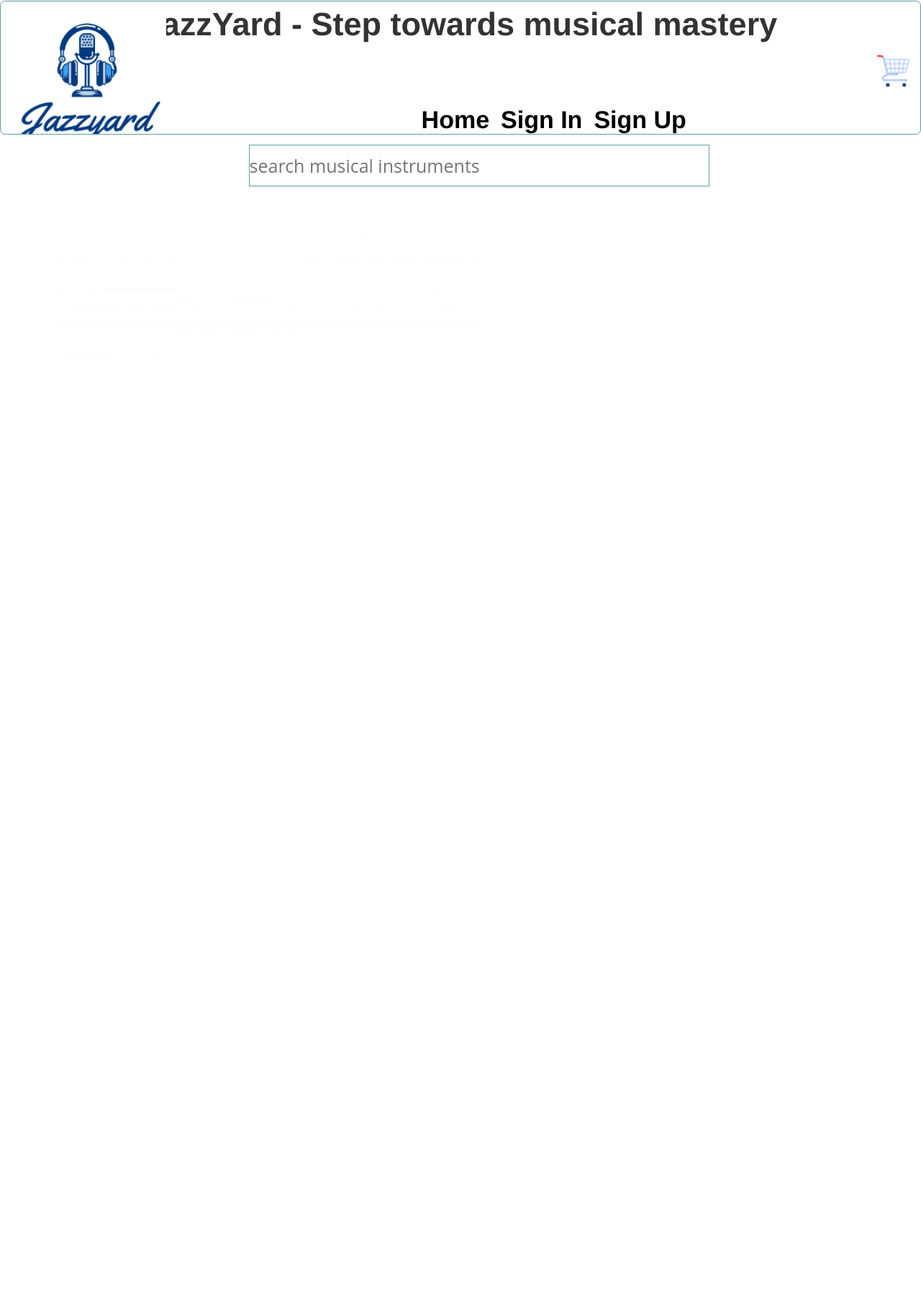
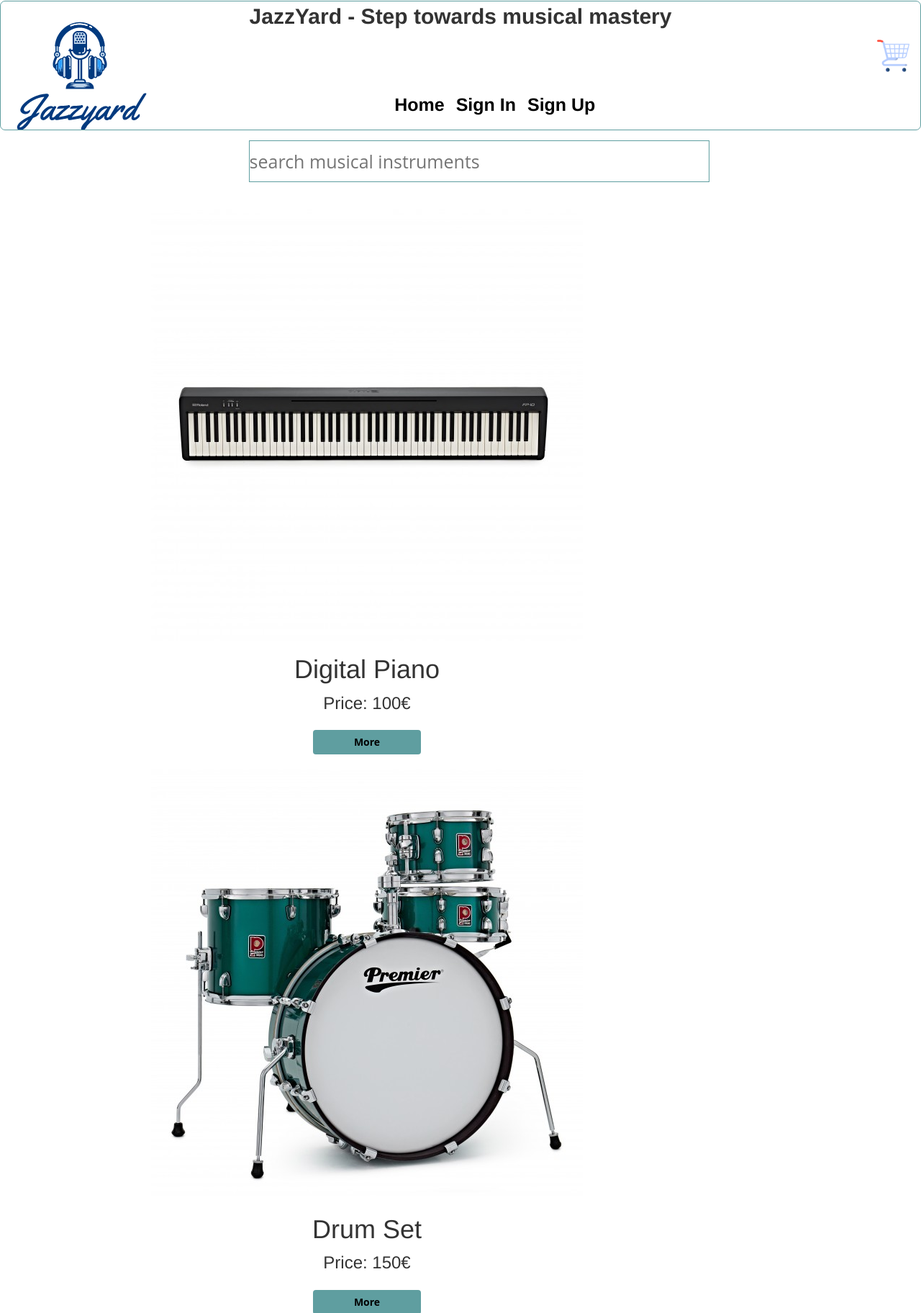
Before and after one commit to Naveen2369/B9IS123_PROGRAMMING_FOR_INFORMATION_SYSTEMS, a Python web app: template Jazzyard/templates/home.html in a window 1280 px wide. Shown: the top 1824 px of the page at 72% size. Before the commit the page ends 259 px from the top, so only its background shows below. Run offline with Jinja, Linux system fonts and the light colour scheme; the template is opened without the code that fills it, so the values that code supplies are empty; some libraries are stand-ins or nearby versions.

Commit message:
fixed styling issues

```diff
--- a/Jazzyard/static/styles.css
+++ b/Jazzyard/static/styles.css
@@ -1,6 +1,6 @@
 .container {
     z-index: 5;
-    height: auto;
+    height: 180px;
     width: auto;
     overflow: hidden;
     position: sticky;
@@ -13,7 +13,7 @@
 
   #musicinstrumentscatalog {
     background-color: white;
-    margin-left: 65px;
+    margin-left: 200px;
   }
 
   .main {
@@ -21,10 +21,14 @@
     margin: 0 auto;
   }
 
+  .card_price{
+    font-size:24px;
+  }
+
   .containerbody {
     margin-top:7px!important;
     z-index: 5;
-    height: 250px;
+    height: auto;
     width: auto;
     overflow: hidden;
     background: white;
@@ -53,7 +57,7 @@
 
 .nav{
   display:flex!important;
-  margin-left:45%!important;
+  margin-left:42%;
 }
 
 .nav>.nav-links>ul li:hover {
@@ -95,7 +99,7 @@
   .nav-link, .nav>.nav-links>ul li a {
     color: black;
     line-height: 40px;
-    font-size: 34px;
+    font-size: 25px;
     font-weight: 600;
     display: block;
     padding: 0 8px;
--- a/Jazzyard/templates/logintemplate.html
+++ b/Jazzyard/templates/logintemplate.html
@@ -19,7 +19,10 @@
 <body>
 
     <div class="container">
-        <div class="logo" onclick="GoToHome()"> </div>
+      <a href="/">
+        <img src="../static/logo.png" alt="JazzYard Logo" style="position: absolute; top: 10px; left: 10px; height: 200px;">
+    </a>
+
          <h3 style="margin-top:50x;text-align: center;font-size: 35px;font-weight: 600;"> {% block header %} {% endblock %} </h3>
          <div class="nav" style="float:left">
           {% if user.is_authenticated %}
--- a/Jazzyard/templates/template.html
+++ b/Jazzyard/templates/template.html
@@ -17,10 +17,10 @@
 
     <div class="container">
         <a href="/">
-            <img src="../static/logo.png" alt="JazzYard Logo" style="position: absolute; top: 10px; left: 10px; height: 220px;">
+            <img src="../static/logo.png" alt="JazzYard Logo" style="position: absolute; top: 10px; left: 10px; height: 200px;">
         </a>
 
-        <div  onclick="GoToHome()"><p style="font-size:45px;font-weight:600;">JazzYard - Step towards musical mastery</p></div>
+        <div  onclick="GoToHome()"><p style="font-size:30px;font-weight:600;">JazzYard - Step towards musical mastery</p></div>
 
         <a href="./productdetails?checkout=true">
             <div class="cart"></div>
```
